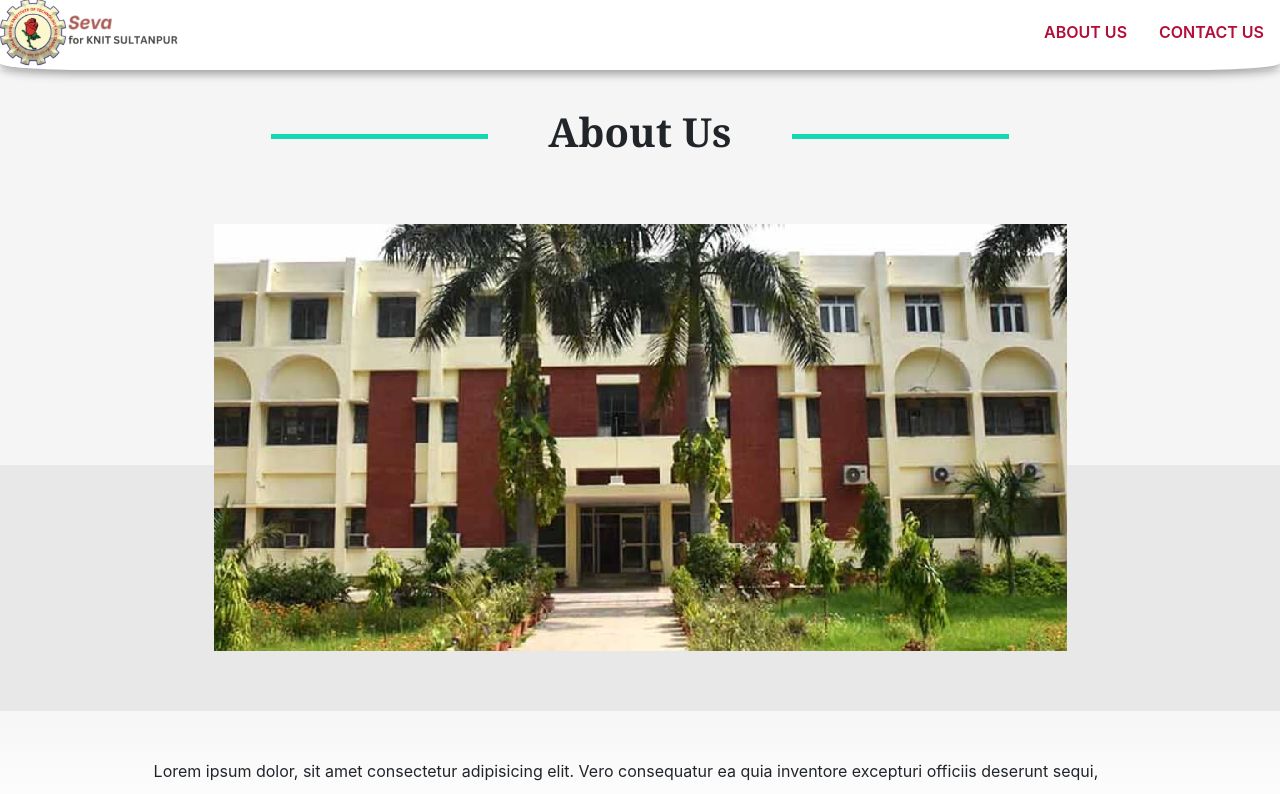
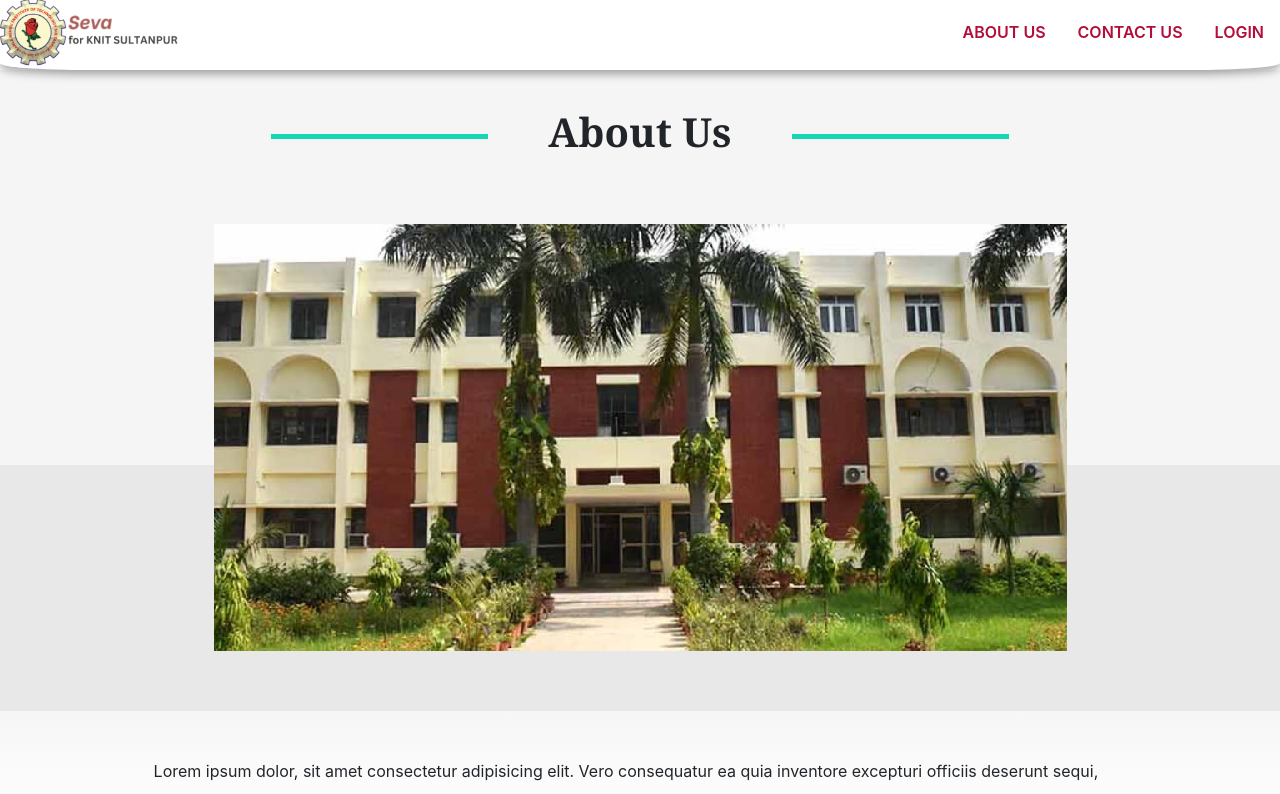
Before and after one commit to Abhi2Brain/SEVAKNIT, a React (Create React App) app in the folder Frontend/: page /about-us in a window 1280 px wide. Shown: the top 794 px of the page. Built offline with nearby package versions, Linux system fonts and the light colour scheme.

Commit message:
Update navbar.jsx

```diff
--- a/Frontend/src/Components/navbar.jsx
+++ b/Frontend/src/Components/navbar.jsx
@@ -47,11 +47,13 @@
             <li style={{ float: "right" }}>
               <Link to="/contact-us">CONTACT US</Link>
             </li>
-            {localStorage.getItem("token") && (
+          {localStorage.getItem("token") ? (
               <li style={{ float: "right" }}>
                 <Link to="/admin/dashboard">Admin-Dashboard</Link>
               </li>
-            )}
+            ):(<li style={{ float: "right" }}>
+            <Link to="/admin/login">LOGIN</Link>
+          </li>)}
           </ul>
         </div>
       </nav>
```
